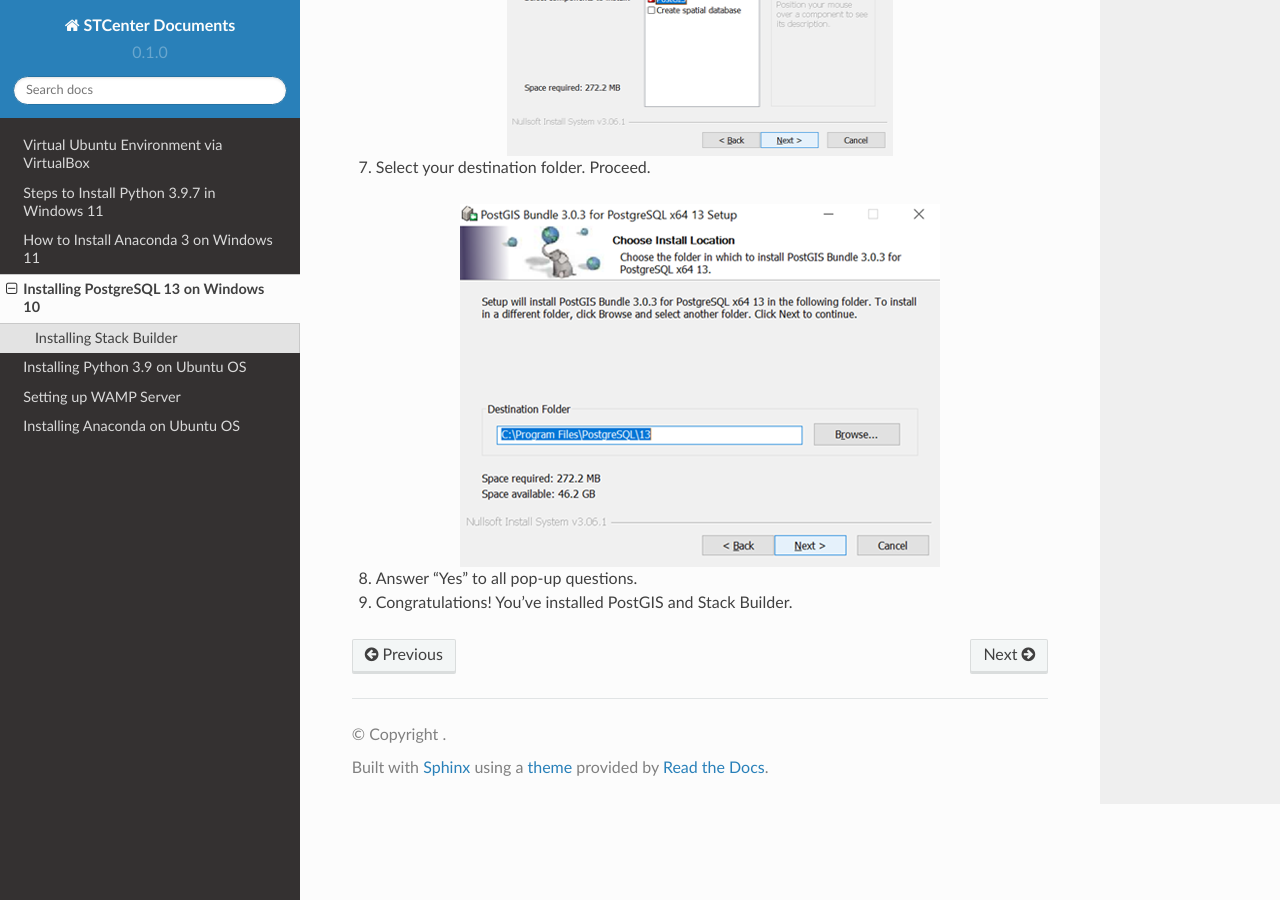
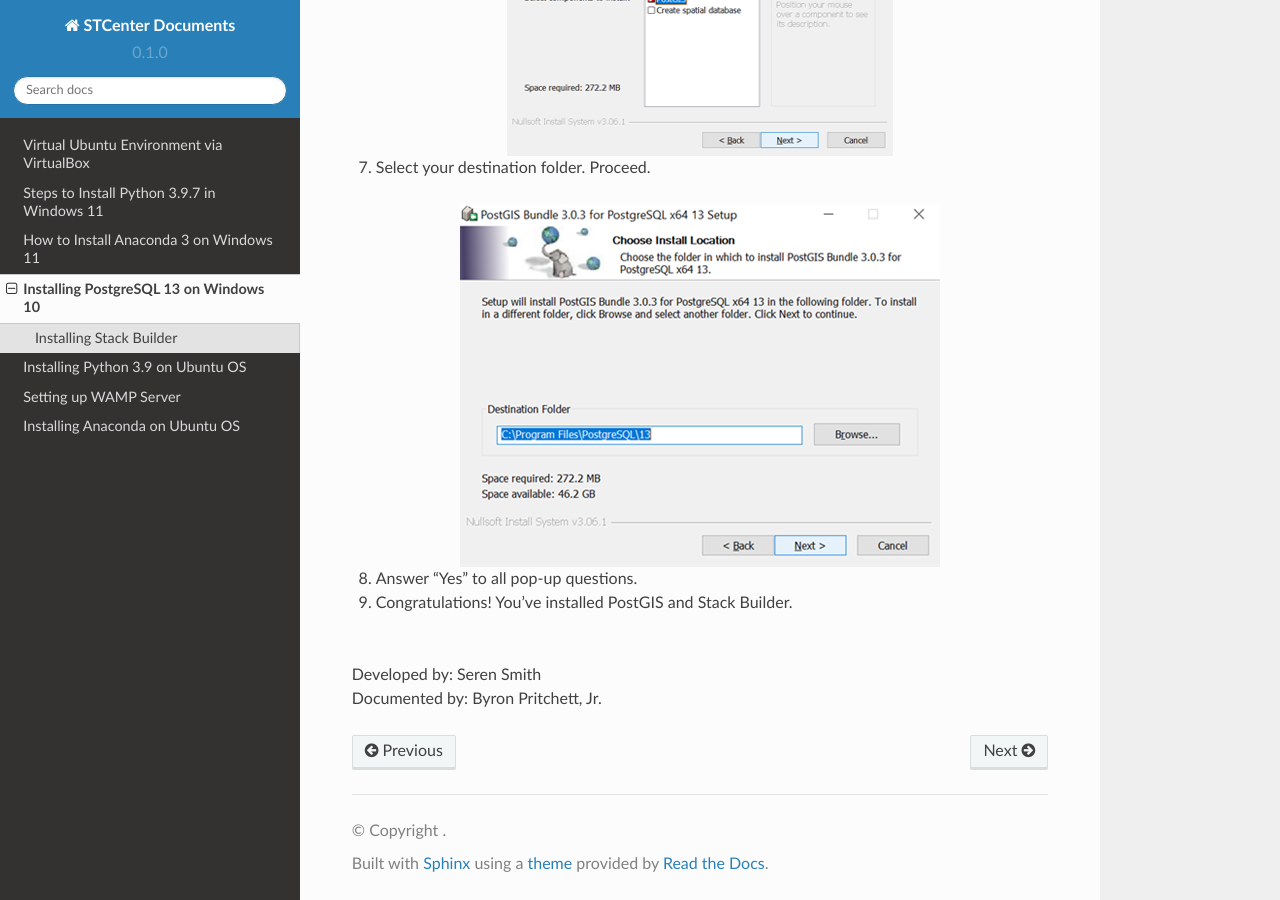
Before and after one commit to stccenter/STCenterDocs, a Sphinx documentation site: the page built from docs/source/postgresql-install.rst, in a window 1280 px wide and 900 px high, scrolled down 5326 px. Built offline with Sphinx 7.4.7 and the Read the Docs theme 2.0.0, drawn with Linux system fonts in a browser that asks for light colours.

Commit message:
Update postgresql-install.rst

```diff
--- a/docs/source/postgresql-install.rst
+++ b/docs/source/postgresql-install.rst
@@ -128,3 +128,7 @@
 
 8.	Answer “Yes” to all pop-up questions.
 9.	Congratulations! You’ve installed PostGIS and Stack Builder.
+
+|
+| Developed by: Seren Smith
+| Documented by: Byron Pritchett, Jr.
```
